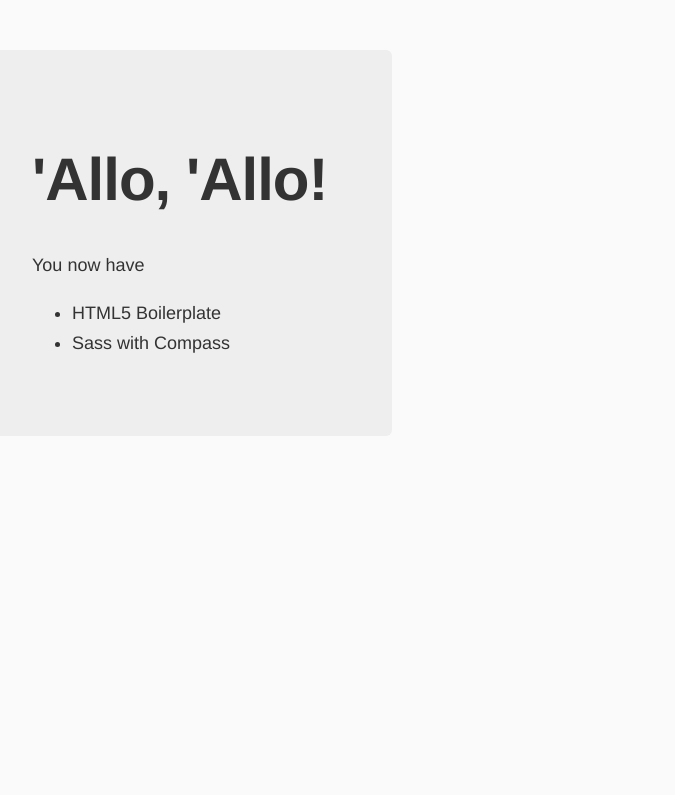
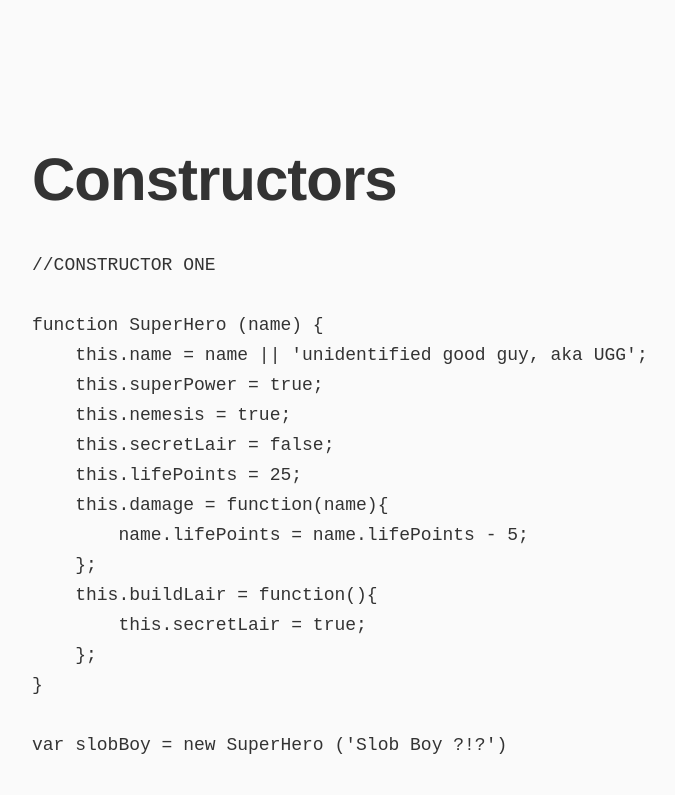
Before and after one commit to heidenreich/constructors, a plain HTML site: page index.html in a window 1280 px wide. Shown: the top 795 px of the page, without its empty margins (458-1133 px from the left). Drawn offline with Linux system fonts and the light colour scheme.

Commit message:
-n Initial dist subtree commit

```diff
--- a/index.html
+++ b/index.html
@@ -1,8 +1,69 @@
-<!DOCTYPE html><!--[if lt IE 7]>      <html class="no-js lt-ie9 lt-ie8 lt-ie7"> <![endif]--><!--[if IE 7]>         <html class="no-js lt-ie9 lt-ie8"> <![endif]--><!--[if IE 8]>         <html class="no-js lt-ie9"> <![endif]--><!--[if gt IE 8]><!--><html class=no-js><!--<![endif]--><head><meta charset=utf-8><meta http-equiv=X-UA-Compatible content="IE=edge"><title>constructors</title><meta name=description content=""><meta name=viewport content="width=device-width"><!-- Place favicon.ico and apple-touch-icon.png in the root directory --><link rel=stylesheet href=styles/vendor.css><link rel=stylesheet href=styles/db4badba.main.css><body><!--[if lt IE 10]>
+<!DOCTYPE html><!--[if lt IE 7]>      <html class="no-js lt-ie9 lt-ie8 lt-ie7"> <![endif]--><!--[if IE 7]>         <html class="no-js lt-ie9 lt-ie8"> <![endif]--><!--[if IE 8]>         <html class="no-js lt-ie9"> <![endif]--><!--[if gt IE 8]><!--><html class=no-js><!--<![endif]--><head><meta charset=utf-8><meta http-equiv=X-UA-Compatible content="IE=edge"><title>constructors</title><meta name=description content=""><meta name=viewport content="width=device-width"><!-- Place favicon.ico and apple-touch-icon.png in the root directory --><link rel=stylesheet href=styles/vendor.css><link rel=stylesheet href=styles/c7f78b1e.main.css><body><!--[if lt IE 10]>
             <p class="browsehappy">You are using an <strong>outdated</strong> browser. Please <a href="http://browsehappy.com/">upgrade your browser</a> to improve your experience.</p>
-        <![endif]--><div class=hero-unit><h1>'Allo, 'Allo!</h1><p>You now have</p><ul><li>HTML5 Boilerplate</li><li>Sass with Compass</li></ul></div><script src=scripts/bb218a37.vendor.js></script><!-- Google Analytics: change UA-XXXXX-X to be your site's ID. --><script>(function(b,o,i,l,e,r){b.GoogleAnalyticsObject=l;b[l]||(b[l]=
+        <![endif]--><!-- CONSTUCTORS --><div class=hero-unit><h1>Constructors</h1><pre>//CONSTRUCTOR ONE
+
+function SuperHero (name) {
+    this.name = name || 'unidentified good guy, aka UGG';
+    this.superPower = true;
+    this.nemesis = true;
+    this.secretLair = false;
+    this.lifePoints = 25;
+    this.damage = function(name){
+        name.lifePoints = name.lifePoints - 5;
+    };
+    this.buildLair = function(){
+        this.secretLair = true;
+    };
+}
+
+var slobBoy = new SuperHero ('Slob Boy ?!?')
+
+var shinyGirl = new SuperHero ('Shiny Girl!')
+
+slobBoy.buildLair ()
+
+slobBoy.damage(shinyGirl)
+
+//CONSTRUCTOR TWO
+
+function ThomasTrain(name) {
+    this.name = name || 'alien train';
+    this.cabose = true;
+    this.coaches = 1;
+    this.addCoach = function(number){
+        this.coaches = this.coaches + number;
+    }
+}
+
+var Henry = new ThomasTrain ('Henry')
+
+var Toby = new  ThomasTrain ('Toby')
+
+Henry.addCoach(5)
+
+Toby.addCoach (1)
+
+//CONSTRUCTOR THREE
+
+function FamilyUnit(firstName) {
+    this.firstName = firstName;
+    this.lastName = 'Heidenreich';
+    this.pets = 2;
+    this.nearSighted = true;
+    this.glasses = true;
+    this.contacts = false;
+    this.addOptics = function (){
+        this.contacts = true;
+        this.glasses = false;
+    }
+}
+
+var Todd = new FamilyUnit ('Todd')
+
+Todd.addOptics()
+</pre></div><script src=scripts/bb218a37.vendor.js></script><!-- Google Analytics: change UA-XXXXX-X to be your site's ID. --><script>(function(b,o,i,l,e,r){b.GoogleAnalyticsObject=l;b[l]||(b[l]=
             function(){(b[l].q=b[l].q||[]).push(arguments)});b[l].l=+new Date;
             e=o.createElement(i);r=o.getElementsByTagName(i)[0];
             e.src='//www.google-analytics.com/analytics.js';
             r.parentNode.insertBefore(e,r)}(window,document,'script','ga'));
-            ga('create','UA-XXXXX-X');ga('send','pageview');</script><script src=scripts/923ef9e4.main.js></script>
+            ga('create','UA-XXXXX-X');ga('send','pageview');</script><script src=scripts/86344839.main.js></script>
--- /dev/null
+++ b/scripts/86344839.main.js
@@ -0,0 +1 @@
+function SuperHero(a){this.name=a||"unidentified good guy, aka UGG",this.superPower=!0,this.nemesis=!0,this.secretLair=!1,this.lifePoints=25,this.damage=function(a){a.lifePoints=a.lifePoints-5},this.buildLair=function(){this.secretLair=!0}}function ThomasTrain(a){this.name=a||"alien train",this.cabose=!0,this.coaches=1,this.addCoach=function(a){this.coaches=this.coaches+a}}function FamilyUnit(a){this.firstName=a,this.lastName="Heidenreich",this.pets=2,this.nearSighted=!0,this.glasses=!0,this.contacts=!1,this.addOptics=function(){this.contacts=!0,this.glasses=!1}}console.log("'Allo 'Allo!"),console.log("try these functions...");var slobBoy=new SuperHero("Slob Boy ?!?"),shinyGirl=new SuperHero("Shiny Girl!");slobBoy.buildLair(),slobBoy.damage(shinyGirl);var Henry=new ThomasTrain("Henry"),Toby=new ThomasTrain("Toby");Henry.addCoach(5),Toby.addCoach(1);var Todd=new FamilyUnit("Todd");Todd.addOptics();
--- /dev/null
+++ b/styles/c7f78b1e.main.css
@@ -0,0 +1 @@
+body{background:#fafafa;font-family:"Helvetica Neue",Helvetica,Arial,sans-serif;color:#333}.hero-unit{margin:50px auto 0;width:300px;font-size:18px;font-weight:200;line-height:30px;border-radius:6px;padding:60px}.hero-unit h1{font-size:60px;line-height:1;letter-spacing:-1px}.browsehappy{margin:.2em 0;background:#ccc;color:#000;padding:.2em 0}
```
